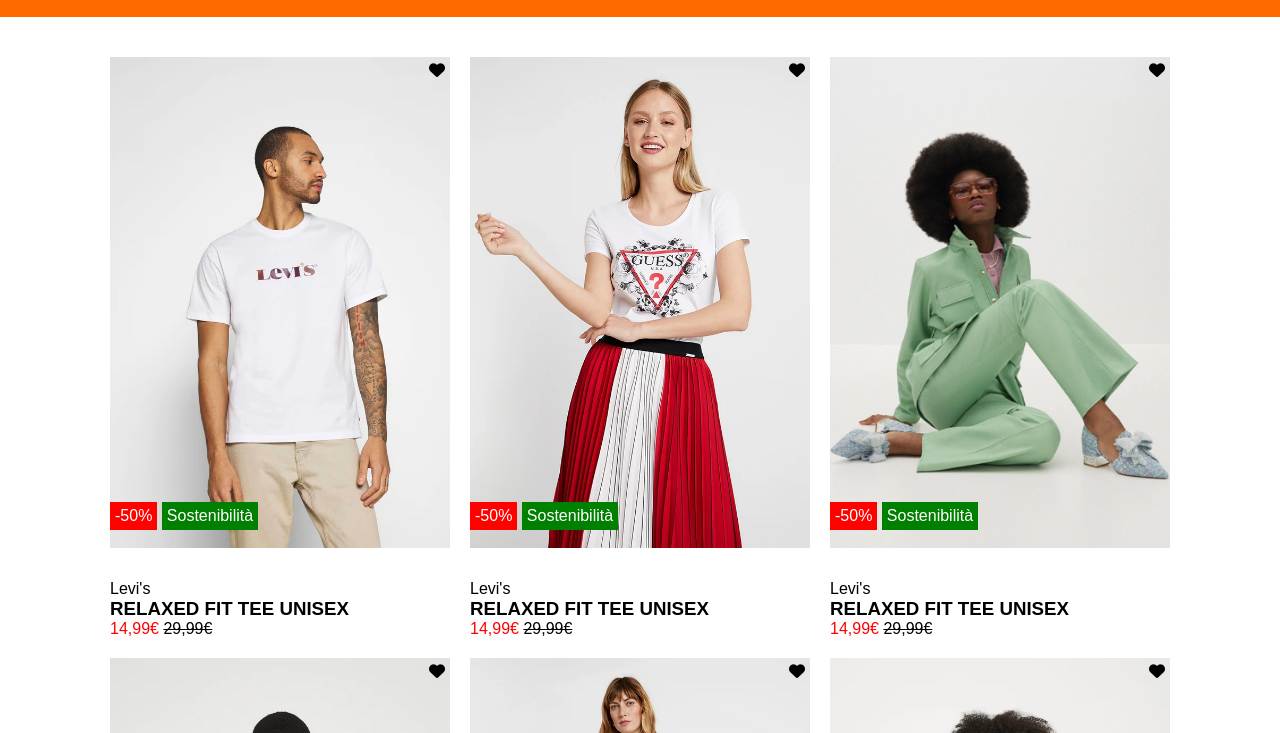
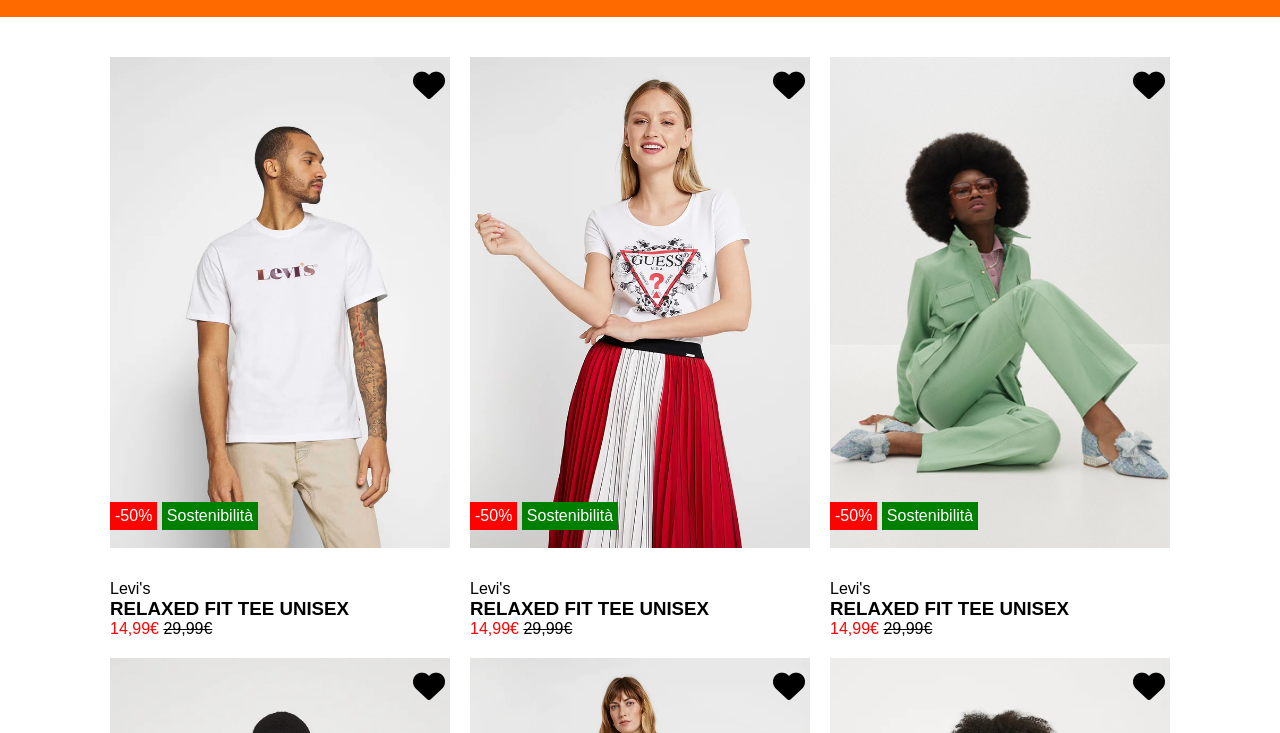
Before and after one commit to andrea-mosca/html-css-boolando, a plain HTML site: page index.html in a window 1280 px wide. Shown: the part 67-800 px from the top of the page. Drawn offline with Linux system fonts and the light colour scheme.

Commit message:
heart hover

```diff
--- a/css/style.css
+++ b/css/style.css
@@ -81,9 +81,13 @@ main{
     position: relative;
 }
 .product-like{
+
     position: absolute;
     right: 5px;
-    top: 5px;
+    top: 20px;
+}
+.product-like:hover{
+    color: red;
 }
 .product-label{
     position: relative;
--- a/index.html
+++ b/index.html
@@ -45,7 +45,7 @@
                         <img src="./img/1b.webp" alt="">
                     </div>
                     <div class="product-like">
-                        <i class="fa-solid fa-heart"></i>
+                        <i class="fa-solid fa-heart fa-2xl"></i>
                     </div>
                     <div class="product-label">
                         <div class="discount">-50%</div>
@@ -70,7 +70,7 @@
                         <img src="./img/2b.webp" alt="">
                     </div>
                     <div class="product-like">
-                        <i class="fa-solid fa-heart"></i>
+                        <i class="fa-solid fa-heart fa-2xl"></i>
                     </div>
                     <div class="product-label">
                         <div class="discount">-50%</div>
@@ -95,7 +95,7 @@
                         <img src="./img/3b.webp" alt="">
                     </div>
                     <div class="product-like">
-                        <i class="fa-solid fa-heart"></i>
+                        <i class="fa-solid fa-heart fa-2xl"></i>
                     </div>
                     <div class="product-label">
                         <div class="discount">-50%</div>
@@ -120,7 +120,7 @@
                         <img src="./img/4b.webp" alt="">
                     </div>
                     <div class="product-like">
-                        <i class="fa-solid fa-heart"></i>
+                        <i class="fa-solid fa-heart fa-2xl"></i>
                     </div>
                     <div class="product-label">
                         <div class="discount">-50%</div>
@@ -145,7 +145,7 @@
                         <img src="./img/5b.webp" alt="">
                     </div>
                     <div class="product-like">
-                        <i class="fa-solid fa-heart"></i>
+                        <i class="fa-solid fa-heart fa-2xl"></i>
                     </div>
                     <div class="product-label">
                         <div class="discount">-50%</div>
@@ -170,7 +170,7 @@
                         <img src="./img/6b.webp" alt="">
                     </div>
                     <div class="product-like">
-                        <i class="fa-solid fa-heart"></i>
+                        <i class="fa-solid fa-heart fa-2xl"></i>
                     </div>
                     <div class="product-label">
                         <div class="discount">-50%</div>
```
